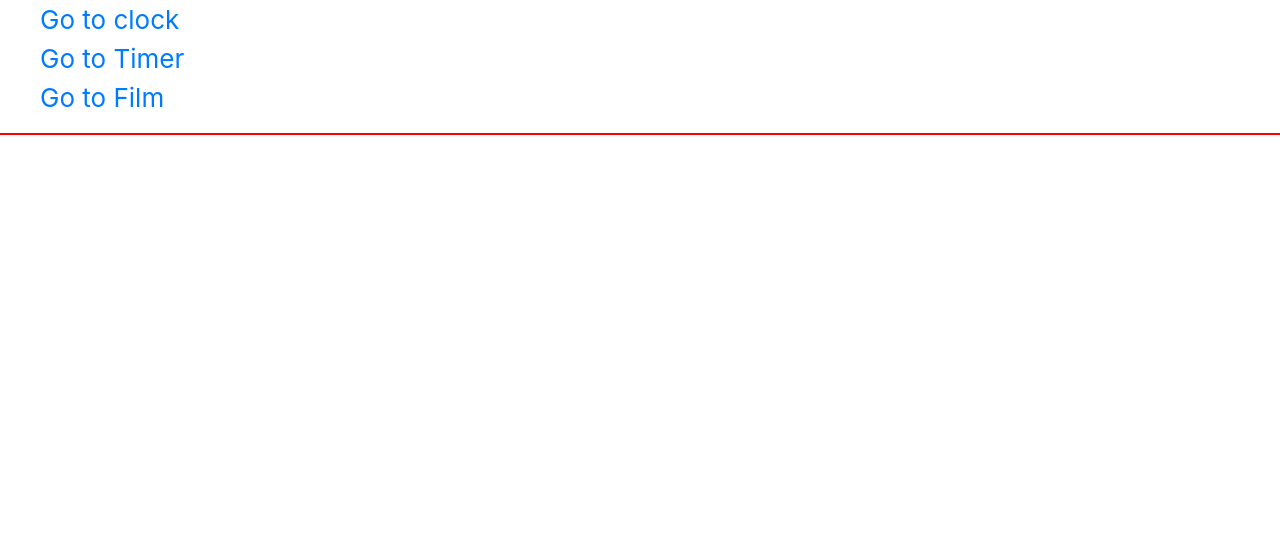
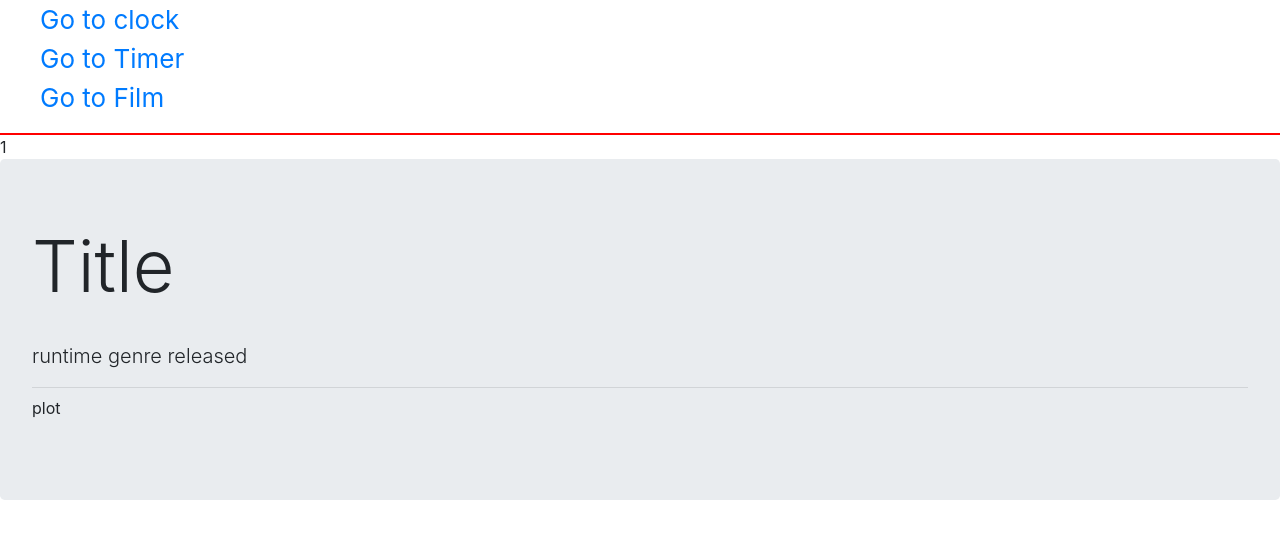
Before and after one commit to Luigi-Tramparulo/Frontend-exercise, a React (Create React App) app: page /films/1 in a window 1280 px wide. Shown: the top 538 px of the page. Built offline with nearby package versions, Linux system fonts and the light colour scheme.

Commit message:
feat: add routes to each card

```diff
--- a/package.json
+++ b/package.json
@@ -10,6 +10,7 @@
     "react-dom": "^16.12.0",
     "react-router-dom": "^5.1.2",
     "react-scripts": "3.2.0",
+    "react-star-ratings": "^2.3.0",
     "reactstrap": "^8.1.1"
   },
   "scripts": {
--- a/src/App.js
+++ b/src/App.js
@@ -1,13 +1,16 @@
-import React from 'react';
+import React, {Component} from 'react';
 import Clock from './routes/clock';
 import Timer from './routes/timer';
-import Film from './routes/film';
+import Films from './routes/films';
+import PageFilms from './routes/pageFilm'
 import { NavLink, BrowserRouter, Switch, Route } from 'react-router-dom';
 import './App.css';
 import 'bootstrap/dist/css/bootstrap.css';
 
 
-function App() {
+class App extends Component {
+
+  render(){
 
   return (
 
@@ -32,12 +35,14 @@ function App() {
           <Switch>
             <Route exact path="/clock" component={Clock} />
             <Route exact path="/timer" component={Timer} />
-            <Route exact path="/film" component={Film} />
+            <Route exact path="/films" component={Films} />
+            <Route exact path="/films/:id" component={PageFilms} />
           </Switch>
         </div>
       </BrowserRouter>
     </div>
   );
 }
+}
 
 export default App;
--- a/src/components/film/cardfilm.js
+++ b/src/components/film/cardfilm.js
@@ -4,14 +4,14 @@ import {
   CardTitle, CardSubtitle, Button
 } from 'reactstrap';
 
-const CardFilm = ({ title, source, year, runtime, plot, link }) => (
+const CardFilm = ({ title, source, year, runtime, plot, routes }) => (
   <Card>
     <CardImg top width="100%" src={source} alt={title} />
     <CardBody>
       <CardTitle className="font-weight-bold">{title}</CardTitle>
       <CardSubtitle className="font-weight-bold text-secondary">{`Year:${year} Runtime${runtime}`}</CardSubtitle>
       <CardText>{plot}</CardText>
-      <Button className="btn-dark" href={`https://www.imdb.com/title/${link}/`}>Vedi i dettagli</Button>
+      <Button className="btn-dark" href={`/films/:${routes}`}>Vedi i dettagli</Button>
     </CardBody>
   </Card>
 )
--- a/src/components/film/index.js
+++ b/src/components/film/index.js
@@ -51,12 +51,13 @@ class FilmCards extends Component {
 
   render() {
 
+    const {namefilm} =this.props;
 
     // passo alla funzione importata 5 parametri con titolo e link esterno per la copertina
 
     return (
       <div className="col">
-        <CardFilm {...this.state} />
+        <CardFilm {...this.state} routes={namefilm} />
       </div>
     );
   }
--- /dev/null
+++ b/src/components/film/pageFilm.js
@@ -0,0 +1,29 @@
+import React,{Component} from 'react';
+import { Jumbotron} from 'reactstrap';
+
+
+class PageFilm extends Component {
+
+  constructor(props){
+    super(props)
+  }
+  render(){
+
+    return(
+
+      <div>
+      <Jumbotron>
+        <h1 className="display-3">Title</h1>
+        <img/>
+        <p className="lead">runtime genre released</p>
+        <hr className="my-2" />
+        <p>plot</p>
+        <p className="lead">
+        </p>
+      </Jumbotron>
+    </div>
+
+    );
+  }
+}
+export default PageFilm
--- a/src/routes/film.js
+++ b/src/routes/films.js
@@ -6,7 +6,7 @@ import FilmCards from '../components/film';
 const films = ["joker", "titanic", "Star Wars", "Avengers", "Thor", "Rocky", "The Wolverine", "X-Men"];
 
 
-class Film extends Component {
+class Films extends Component {
 
   constructor(props) {
     super(props)
@@ -14,7 +14,6 @@ class Film extends Component {
     this.state = {
       namefilm: '',
       visible: true,
-
     }
   }
 
@@ -34,9 +33,7 @@ class Film extends Component {
 
   render() {
 
-    const { namefilm, visible } = this.state;
-
-
+    const { namefilm, visible, path } = this.state;
 
     return (
       <>
@@ -61,4 +58,4 @@ class Film extends Component {
   }
 }
 
-export default Film;
+export default Films;
--- /dev/null
+++ b/src/routes/pageFilm.js
@@ -0,0 +1,27 @@
+import React, { Component } from 'react';
+import PageFilm from '../components/film/pageFilm';
+//import {useParams} from "react-router-dom";
+
+
+class PageFilms extends Component {
+
+  constructor(props) {
+    super(props)
+  }
+
+  render() {
+
+    let { id } = this.props.match.params
+
+    return (
+      <>
+      {
+        id
+      }
+      <PageFilm/>
+      </>
+    );
+  }
+}
+
+export default PageFilms;
```
Also changed, not shown: 2 other files (tests, documents, lock files or other folders).
